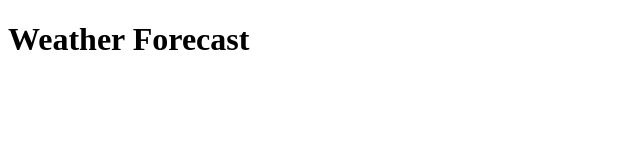
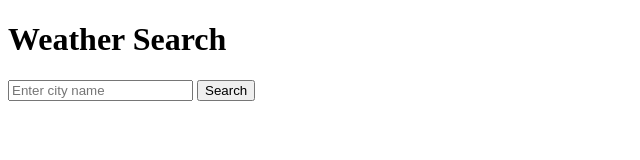
Before and after one commit to Sady-Guzman/AppInternet_Weather, a plain HTML site: page index.html in a window 1280 px wide. Shown: the whole page, without its empty margins (0-640 px from the left). Drawn offline with Linux system fonts and the light colour scheme; no server answers.

Commit message:
Update index.html

```diff
--- a/index.html
+++ b/index.html
@@ -5,35 +5,52 @@
   <title>Weather App</title>
 </head>
 <body>
-  <h1>Weather Forecast</h1>
+  <h1>Weather Search</h1>
+
+  <!-- Search Form -->
+  <input type="text" id="city" placeholder="Enter city name">
+  <button onclick="searchCity()">Search</button>
+
   <div id="weather"></div>
 
   <script>
-    async function getWeather() {
-      // Call Open-Meteo API directly
-      const url = "https://api.open-meteo.com/v1/forecast?latitude=-29.9059&longitude=-71.2501&hourly=temperature_2m";
-      const res = await fetch(url);
-      const data = await res.json();
+    async function searchCity() {
+      const city = document.getElementById("city").value;
+      if (!city) {
+        alert("Please enter a city name");
+        return;
+      }
 
-      // Grab the container
-      const container = document.getElementById("weather");
+      // 1. Geocode city → latitude & longitude
+      const geoUrl = `https://geocoding-api.open-meteo.com/v1/search?name=${encodeURIComponent(city)}&count=1`;
+      const geoRes = await fetch(geoUrl);
+      const geoData = await geoRes.json();
 
-      // Extract hourly temperature
-      const times = data.hourly.time;
-      const temps = data.hourly.temperature_2m;
+      if (!geoData.results || geoData.results.length === 0) {
+        document.getElementById("weather").innerHTML = "<p>City not found.</p>";
+        return;
+      }
 
-      // Show first 10 entries
-      let html = "<h2>Hourly Temperature (°C)</h2><ul>";
+      const { latitude, longitude, name, country } = geoData.results[0];
+
+      // 2. Fetch weather for those coordinates
+      const weatherUrl = `https://api.open-meteo.com/v1/forecast?latitude=${latitude}&longitude=${longitude}&hourly=temperature_2m`;
+      const weatherRes = await fetch(weatherUrl);
+      const weatherData = await weatherRes.json();
+
+      // 3. Extract data
+      const times = weatherData.hourly.time;
+      const temps = weatherData.hourly.temperature_2m;
+
+      // 4. Show results (first 10 entries)
+      let html = `<h2>Weather for ${name}, ${country}</h2><ul>`;
       for (let i = 0; i < 10; i++) {
         html += `<li>${times[i]} → ${temps[i]} °C</li>`;
       }
       html += "</ul>";
 
-      // Insert into the page
-      container.innerHTML = html;
+      document.getElementById("weather").innerHTML = html;
     }
-
-    getWeather();
   </script>
 </body>
 </html>
```
